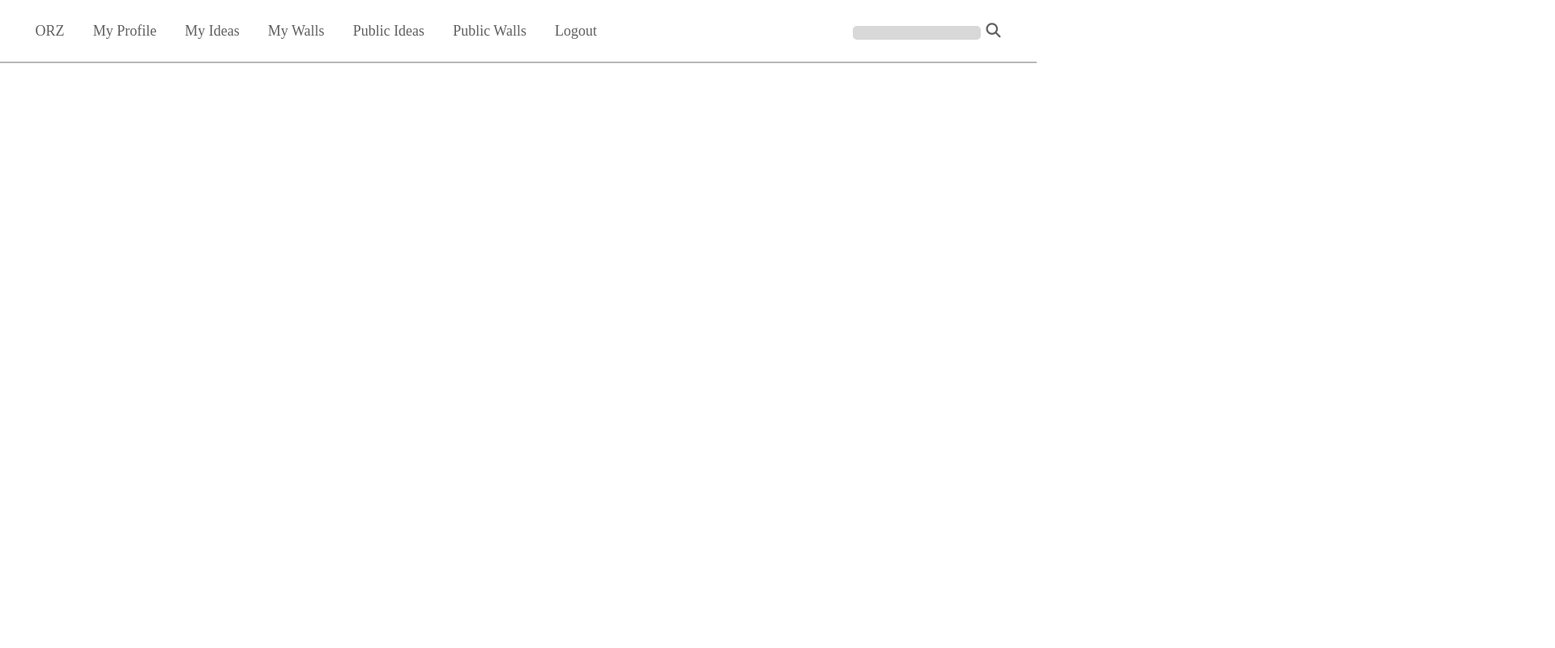
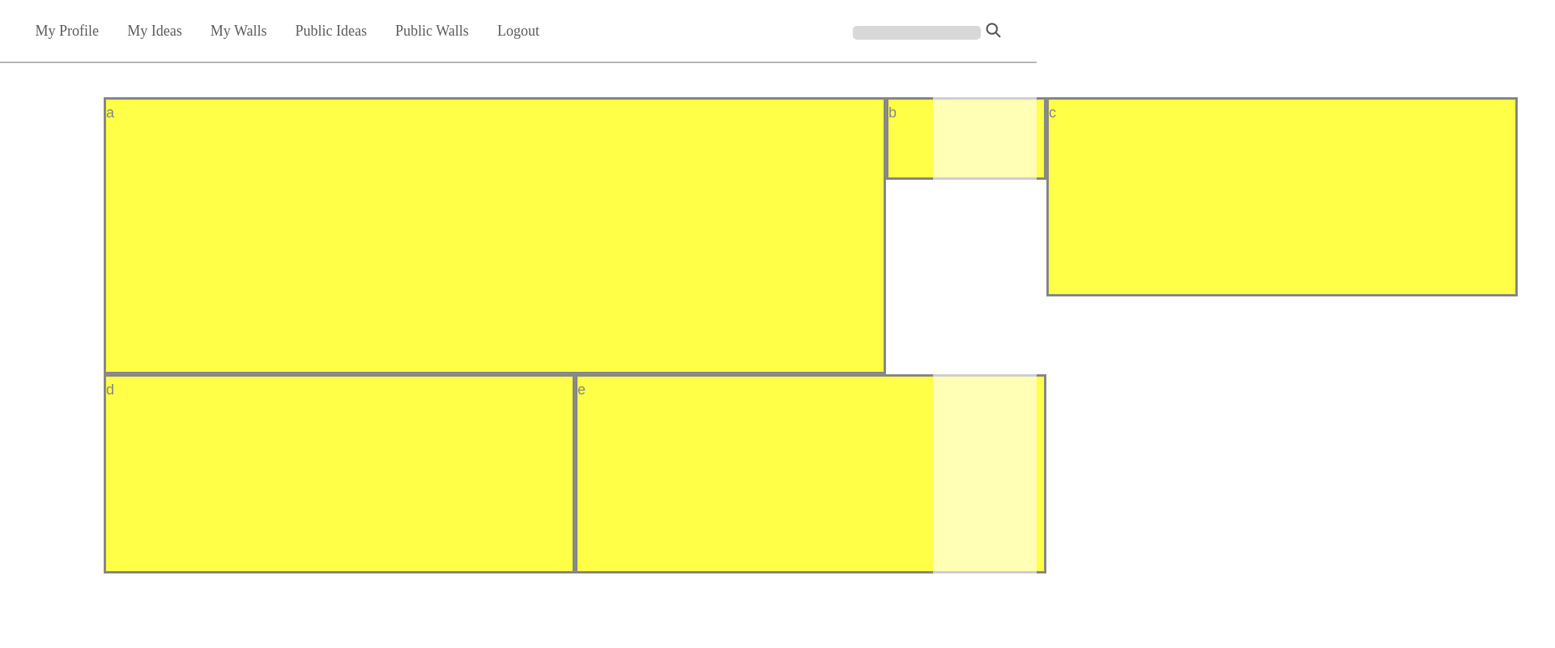
Before and after one commit to ideaPool/ideaPool, a plain HTML site: page showIdea.html in a window 1280 px wide. Shown: the top 800 px of the page at 81% size, 1920 px wide, since content can reach past the window. Drawn offline with Linux system fonts and the light colour scheme.

Commit message:
fix nav-bar with a max-height:15% 	seamly found a way to look like TED!!!
	modified:   css/nav.css
	modified:   css/showIdea.css
	modified:   showIdea.html

```diff
--- a/css/nav.css
+++ b/css/nav.css
@@ -12,12 +12,14 @@
 		left: 0;
 		top: 0;
 		width: 100%;
+		max-height: 15%;
 		z-index: 10000;
 		cursor: default;
 		display:block;
 		border-bottom-style:solid;
 		border-color:#B8B8B8;
 		border-width:2px;
+		overflow: hidden;
 	}
 
 		#nav ul
--- a/css/showIdea.css
+++ b/css/showIdea.css
@@ -1,35 +1,49 @@
 @charset "UTF-8";
 
 body {
-	overflow-y: scroll;
 	font-size: 18px;
 	font-family: Arial,Helvetica,sans-serif,'Open Sans', sans-serif;
 	line-height: 1.85em;
 	color: #888;
 	font-weight: 300;
 }
-
-.image{
-	float: top;
-	width: 100%;
-    height: auto;
+.side-cover{
+	position:fixed;
+	background-color: rgba(255, 255, 255, 0.6);
+	z-index: 100;
+	top:15%;
+	height:85%;
+	width:10%;
 }
-.container {
-	width: 80%;
-	height:100%;
-	padding-top:5em;
-	margin-left: auto;
-	margin-right: auto;
-	margin-bottom:0;
+.right{
+	right:0;
 }
-#intro{
-	text-align:center;
+.left{
+	left:0;
 }
-strong{
-	font-size:1.5em;
-	font-weight:bold;
-	color:black;
+.disp{
+	position: absolute;
+	top: 15%;
+	left:10%;
+	right:15%;
+	height:60%;
+	width:150%;
+	display:flex;
+	flex-wrap:wrap;
 }
-.msg{
-	text-align:center;
-}
+	.disp .ideaBlock{
+		float:left;
+		position:relative;
+		width:30%;
+		height:50%;
+		border-style: solid;
+		background-color: rgba(100%, 100%, 10%, 0.8);
+	}
+	.disp #b1{
+		width: 50%;
+		height: 70%;
+	}
+	.disp #b2{
+		width: 10%;
+		height: 20%;
+	}
--- a/showIdea.html
+++ b/showIdea.html
@@ -1,8 +1,9 @@
+<?xml version="1.0" encoding="UTF-8" ?>
+<!DOCTYPE html>
 <html>
 <head>
 	<meta http-equiv="Content-Type" content="text/html;charset=UTF-8" />
 	<title>Idea Pool</title>
-    <link href="//netdna.bootstrapcdn.com/font-awesome/4.0.3/css/font-awesome.css" rel="stylesheet">
 	<link type="text/css" href="css/showIdea.css" rel="stylesheet" />
 	<link type="text/css" href="css/nav.css" rel="stylesheet" />
 	<link type="text/css" href="css/font-awesome-4.0.3/css/font-awesome.min.css" rel="stylesheet" />
@@ -12,7 +13,6 @@
 	<!-- NAV -->
 	<nav id="nav">
 		<ul>
-          	<li><a href="#my_profile">ORZ</a></li>
 			<li><a href="#my_profile">My Profile</a></li>
 			<li><a href="#my_idea">My Ideas</a></li>
 			<li><a href="#my_wall">My Walls</a></li>
@@ -28,5 +28,25 @@
 		</ul>
 	</nav>
 
+	<!-- display layer -->
+	<div class="right side-cover"></div>
+	<div class="left side-cover"></div>
+	<div class="disp">
+		<div class="ideaBlock" id="b1">
+			a
+		</div>
+		<div class="ideaBlock" id="b2" >
+			b
+		</div>
+		<div class="ideaBlock" id="b3" >
+			c
+		</div>
+		<div class="ideaBlock" id="b4" >
+			d
+		</div>
+		<div class="ideaBlock" id="b5" >
+			e
+		</div>
+	</div>
 </body>
 </html>
```
